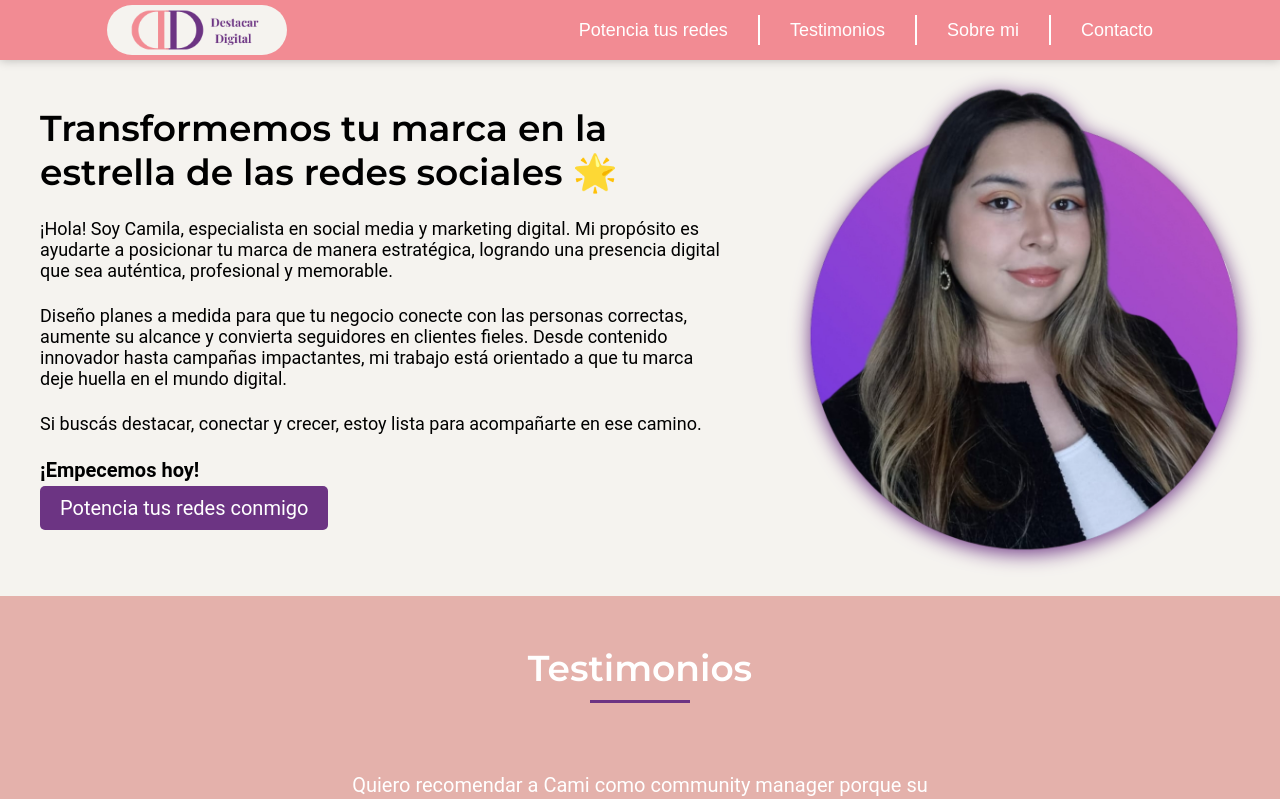
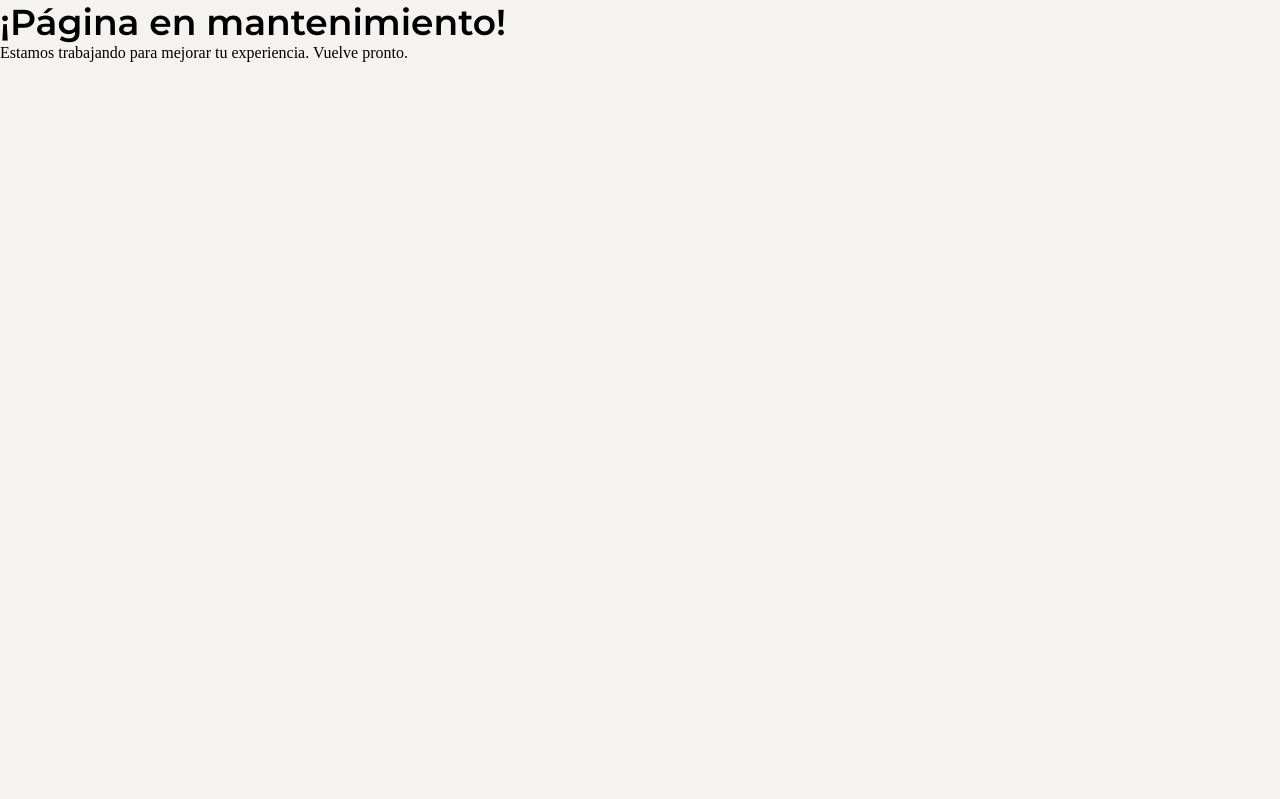
Before and after one commit to Palmier-Ignacio/Destacar_, a React (Vite) app: page / in a window 1280 px wide. Shown: the top 799 px of the page. Built offline with nearby package versions, Linux system fonts and the light colour scheme.

Commit message:
mantenimiento

```diff
--- a/src/App.jsx
+++ b/src/App.jsx
@@ -9,13 +9,17 @@ import ScrollToSection from './components/ScrollToSection/ScrollToSection'
 function App() {
 
   return (
-    <BrowserRouter>
-      <ScrollToSection />
-      <Routes>
-        <Route path="/" element={<HomeScreen/>} />
-        <Route path="/potencia-tus-redes" element={<SocialScreen/>} />
-      </Routes>
-    </BrowserRouter>
+    // <BrowserRouter>
+    //   <ScrollToSection />
+    //   <Routes>
+    //     <Route path="/" element={<HomeScreen/>} />
+    //     <Route path="/potencia-tus-redes" element={<SocialScreen/>} />
+    //   </Routes>
+    // </BrowserRouter>
+    <React.Fragment>
+      <h1>¡Página en mantenimiento!</h1>
+      <p>Estamos trabajando para mejorar tu experiencia. Vuelve pronto.</p>
+    </React.Fragment>
   )
 }
 
```
